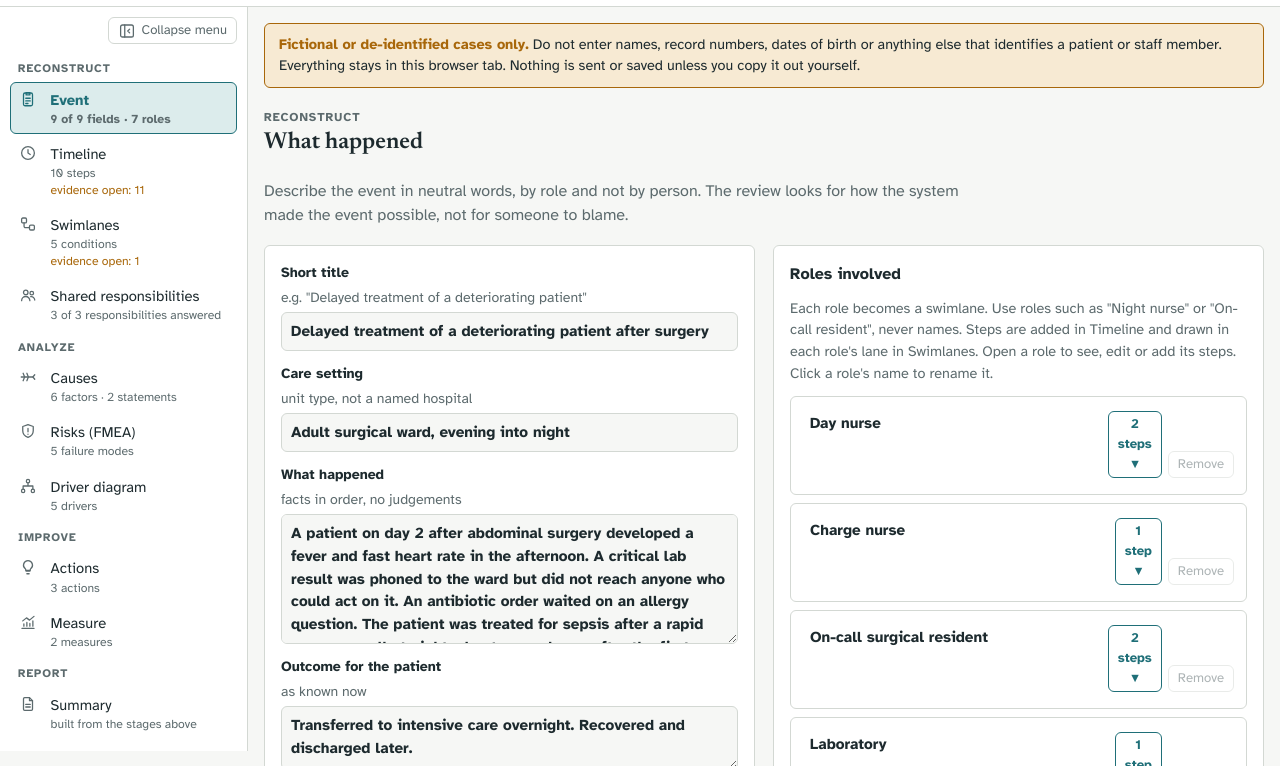
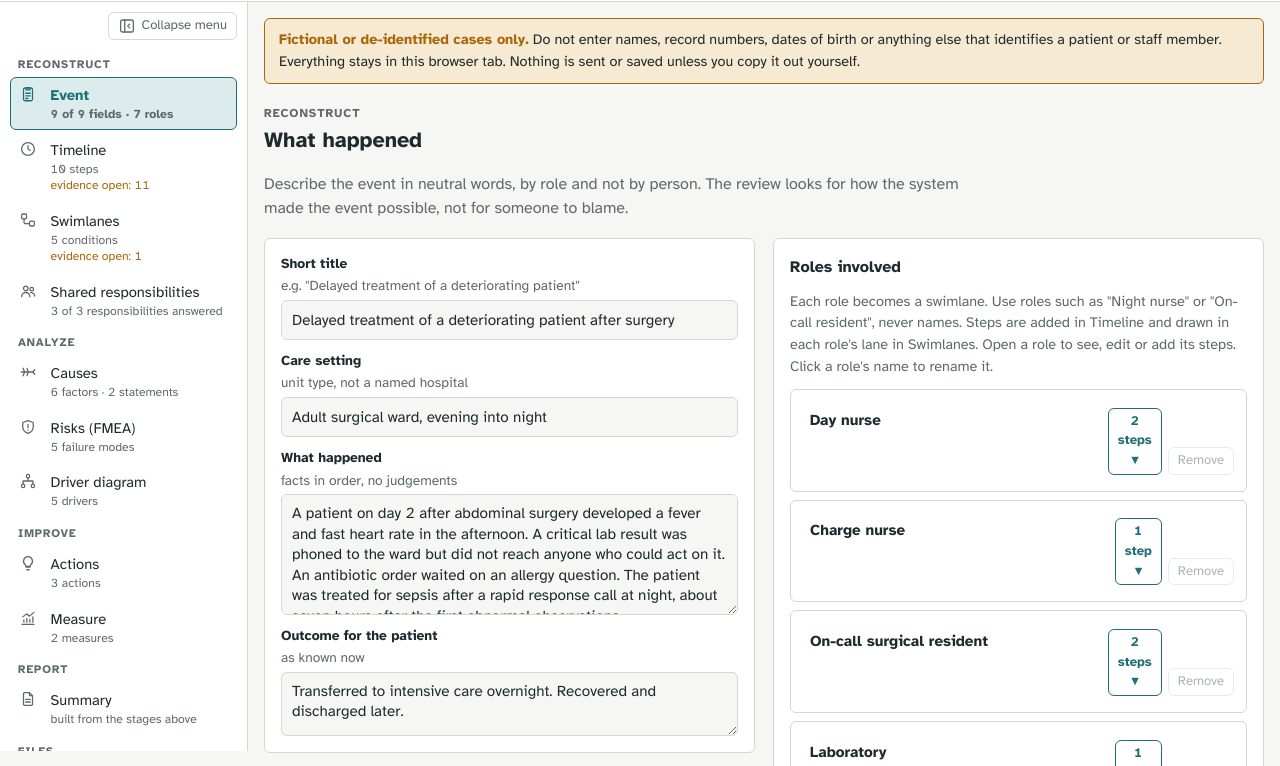
Before and after one commit to Keheilan/safety_review, a plain HTML site: page index.html in a window 1280 px wide. Shown: the part 49-815 px from the top of the page. Drawn offline with Linux system fonts and the light colour scheme.

Commit message:
Calmer typography: one typeface, regular-weight form text
- Atkinson Hyperlegible for everything; the serif and monospace fonts are
  removed (tabular figures keep numbers aligned)
- Inputs and selects no longer inherit bold from their labels; one control
  height; a quiet select arrow
- Stage headings draw no focus box over the label above them
- Condition chips no longer pick up the dashed trace-panel style
- Smaller chip radius; report list indentation fixed

Co-Authored-By: Claude Opus 5.5 <noreply@anthropic.com>

```diff
--- a/fonts/fonts.css
+++ b/fonts/fonts.css
@@ -1,5 +1,5 @@
 /* Fonts served from this site, so the page never contacts a font service.
-   Atkinson Hyperlegible, IBM Plex Mono and Newsreader are licensed under the SIL Open Font License 1.1; see the OFL-*.txt files in this folder. */
+   Atkinson Hyperlegible is licensed under the SIL Open Font License 1.1; see OFL-atkinsonhyperlegible.txt in this folder. */
 /* Atkinson Hyperlegible 400 italic, latin-ext */
 @font-face {
   font-family: 'Atkinson Hyperlegible';
@@ -59,83 +59,3 @@
   src: url(atkinson-hyperlegible-700-latin.woff2) format('woff2');
   unicode-range: U+0000-00FF, U+0131, U+0152-0153, U+02BB-02BC, U+02C6, U+02DA, U+02DC, U+0304, U+0308, U+0329, U+2000-206F, U+20AC, U+2122, U+2191, U+2193, U+2212, U+2215, U+FEFF, U+FFFD;
 }
-
-/* IBM Plex Mono 400 normal, latin-ext */
-@font-face {
-  font-family: 'IBM Plex Mono';
-  font-style: normal;
-  font-weight: 400;
-  font-display: swap;
-  src: url(ibm-plex-mono-400-latin-ext.woff2) format('woff2');
-  unicode-range: U+0100-02BA, U+02BD-02C5, U+02C7-02CC, U+02CE-02D7, U+02DD-02FF, U+0304, U+0308, U+0329, U+1D00-1DBF, U+1E00-1E9F, U+1EF2-1EFF, U+2020, U+20A0-20AB, U+20AD-20C4, U+2113, U+2C60-2C7F, U+A720-A7FF;
-}
-
-/* IBM Plex Mono 400 normal, latin */
-@font-face {
-  font-family: 'IBM Plex Mono';
-  font-style: normal;
-  font-weight: 400;
-  font-display: swap;
-  src: url(ibm-plex-mono-400-latin.woff2) format('woff2');
-  unicode-range: U+0000-00FF, U+0131, U+0152-0153, U+02BB-02BC, U+02C6, U+02DA, U+02DC, U+0304, U+0308, U+0329, U+2000-206F, U+20AC, U+2122, U+2191, U+2193, U+2212, U+2215, U+FEFF, U+FFFD;
-}
-
-/* IBM Plex Mono 500 normal, latin-ext */
-@font-face {
-  font-family: 'IBM Plex Mono';
-  font-style: normal;
-  font-weight: 500;
-  font-display: swap;
-  src: url(ibm-plex-mono-500-latin-ext.woff2) format('woff2');
-  unicode-range: U+0100-02BA, U+02BD-02C5, U+02C7-02CC, U+02CE-02D7, U+02DD-02FF, U+0304, U+0308, U+0329, U+1D00-1DBF, U+1E00-1E9F, U+1EF2-1EFF, U+2020, U+20A0-20AB, U+20AD-20C4, U+2113, U+2C60-2C7F, U+A720-A7FF;
-}
-
-/* IBM Plex Mono 500 normal, latin */
-@font-face {
-  font-family: 'IBM Plex Mono';
-  font-style: normal;
-  font-weight: 500;
-  font-display: swap;
-  src: url(ibm-plex-mono-500-latin.woff2) format('woff2');
-  unicode-range: U+0000-00FF, U+0131, U+0152-0153, U+02BB-02BC, U+02C6, U+02DA, U+02DC, U+0304, U+0308, U+0329, U+2000-206F, U+20AC, U+2122, U+2191, U+2193, U+2212, U+2215, U+FEFF, U+FFFD;
-}
-
-/* Newsreader 500 normal, latin-ext */
-@font-face {
-  font-family: 'Newsreader';
-  font-style: normal;
-  font-weight: 500;
-  font-display: swap;
-  src: url(newsreader-variable-latin-ext.woff2) format('woff2');
-  unicode-range: U+0100-02BA, U+02BD-02C5, U+02C7-02CC, U+02CE-02D7, U+02DD-02FF, U+0304, U+0308, U+0329, U+1D00-1DBF, U+1E00-1E9F, U+1EF2-1EFF, U+2020, U+20A0-20AB, U+20AD-20C4, U+2113, U+2C60-2C7F, U+A720-A7FF;
-}
-
-/* Newsreader 500 normal, latin */
-@font-face {
-  font-family: 'Newsreader';
-  font-style: normal;
-  font-weight: 500;
-  font-display: swap;
-  src: url(newsreader-variable-latin.woff2) format('woff2');
-  unicode-range: U+0000-00FF, U+0131, U+0152-0153, U+02BB-02BC, U+02C6, U+02DA, U+02DC, U+0304, U+0308, U+0329, U+2000-206F, U+20AC, U+2122, U+2191, U+2193, U+2212, U+2215, U+FEFF, U+FFFD;
-}
-
-/* Newsreader 600 normal, latin-ext */
-@font-face {
-  font-family: 'Newsreader';
-  font-style: normal;
-  font-weight: 600;
-  font-display: swap;
-  src: url(newsreader-variable-latin-ext.woff2) format('woff2');
-  unicode-range: U+0100-02BA, U+02BD-02C5, U+02C7-02CC, U+02CE-02D7, U+02DD-02FF, U+0304, U+0308, U+0329, U+1D00-1DBF, U+1E00-1E9F, U+1EF2-1EFF, U+2020, U+20A0-20AB, U+20AD-20C4, U+2113, U+2C60-2C7F, U+A720-A7FF;
-}
-
-/* Newsreader 600 normal, latin */
-@font-face {
-  font-family: 'Newsreader';
-  font-style: normal;
-  font-weight: 600;
-  font-display: swap;
-  src: url(newsreader-variable-latin.woff2) format('woff2');
-  unicode-range: U+0000-00FF, U+0131, U+0152-0153, U+02BB-02BC, U+02C6, U+02DA, U+02DC, U+0304, U+0308, U+0329, U+2000-206F, U+20AC, U+2122, U+2191, U+2193, U+2212, U+2215, U+FEFF, U+FFFD;
-}
--- a/index.html
+++ b/index.html
@@ -29,8 +29,8 @@
   --lane-a: #f2f4f1;
   --lane-b: #e9ece8;
   --f-body: "Atkinson Hyperlegible", "Segoe UI", system-ui, sans-serif;
-  --f-head: "Newsreader", Georgia, "Times New Roman", serif;
-  --f-mono: "IBM Plex Mono", ui-monospace, Menlo, Consolas, monospace;
+  --f-head: var(--f-body);
+  --f-mono: var(--f-body);
   --r: 6px;
 }
 @media (prefers-color-scheme: dark) { :root:not([data-theme="light"]) {
@@ -46,15 +46,15 @@
 html, body { margin: 0; }
 img { max-width: 100%; }
 [hidden] { display: none !important; }
-body { background: var(--bg); color: var(--ink); font-family: var(--f-body); font-size: 16px; line-height: 1.5; }
+body { background: var(--bg); color: var(--ink); font-family: var(--f-body); font-size: 16px; line-height: 1.5; font-variant-numeric: tabular-nums; -webkit-font-smoothing: antialiased; }
 body::before { content: ""; position: fixed; inset: 0 0 auto; height: env(safe-area-inset-top, 0px); z-index: 10; background: var(--surface); }
 .wrap { max-width: 1180px; margin: 0 auto; padding-left: max(16px, env(safe-area-inset-left, 0px)); padding-right: max(16px, env(safe-area-inset-right, 0px)); }
 header.top { position: sticky; top: env(safe-area-inset-top, 0px); z-index: 20; background: var(--surface); border-bottom: 1px solid var(--line); }
 .top-row { display: flex; align-items: center; gap: 8px 16px; padding: 10px max(16px, env(safe-area-inset-right, 0px)) 10px max(16px, env(safe-area-inset-left, 0px)); }
 .top-row h1 { flex: 1 1 auto; min-width: 0; }
 .top-tools { flex-wrap: nowrap; align-items: center; gap: 8px; }
-h1 { font-family: var(--f-head); font-weight: 600; font-size: 1.45rem; margin: 0; letter-spacing: -0.01em; }
-h1 small { font-family: var(--f-body); font-weight: 400; font-size: 0.88rem; color: var(--muted); margin-left: 8px; letter-spacing: 0; }
+h1 { font-weight: 700; font-size: 1.2rem; margin: 0; }
+h1 small { font-weight: 400; font-size: 0.88rem; color: var(--muted); margin-left: 10px; }
 a.btn.small { font-size: .85rem; padding: 4px 12px; }
 .skip { position: absolute; left: 8px; top: -60px; z-index: 50; background: var(--accent); color: var(--surface); padding: 8px 14px; border-radius: var(--r); font-weight: 700; text-decoration: none; }
 .skip:focus { top: 8px; }
@@ -114,7 +114,7 @@ a.rec { color: var(--accent); text-decoration: underline; text-underline-offset:
 .notice b { color: var(--assume); }
 main { padding-block: 16px 64px; }
 section.stage { display: grid; gap: 18px; }
-h2 { font-family: var(--f-head); font-weight: 600; font-size: 1.45rem; margin: 0; text-wrap: balance; }
+h2 { font-weight: 700; font-size: 1.35rem; line-height: 1.3; margin: 0; text-wrap: balance; }
 h3 { font-size: 1rem; margin: 0; }
 p { margin: 0; }
 .lede { color: var(--muted); max-width: 68ch; }
@@ -122,9 +122,12 @@ p { margin: 0; }
 .panel { background: var(--surface); border: 1px solid var(--line); border-radius: var(--r); padding: 16px; display: grid; gap: 12px; min-width: 0; }
 .cols { display: grid; grid-template-columns: repeat(auto-fit, minmax(min(300px, 100%), 1fr)); gap: 18px; align-items: start; }
 .cols > * { min-width: 0; }
-label { display: grid; gap: 4px; font-size: 0.88rem; font-weight: 700; }
+label { display: grid; gap: 4px; font-size: 0.86rem; font-weight: 700; line-height: 1.35; }
 label .hint { font-weight: 400; color: var(--muted); }
-input, select, textarea { font: inherit; font-size: 0.95rem; color: var(--ink); background: var(--bg); border: 1px solid var(--line); border-radius: var(--r); padding: 7px 9px; width: 100%; min-width: 0; }
+input, select, textarea { font: inherit; font-weight: 400; font-size: 0.95rem; color: var(--ink); background: var(--bg); border: 1px solid var(--line); border-radius: var(--r); padding: 8px 10px; width: 100%; min-width: 0; min-height: 40px; }
+select { -webkit-appearance: none; appearance: none; padding-right: 30px; text-overflow: ellipsis; background-image: linear-gradient(45deg, transparent 50%, var(--muted) 50%), linear-gradient(135deg, var(--muted) 50%, transparent 50%); background-position: calc(100% - 16px) 52%, calc(100% - 11px) 52%; background-size: 5px 5px, 5px 5px; background-repeat: no-repeat; }
+input[type="checkbox"], input[type="radio"] { min-height: 0; }
+input[type="time"] { line-height: 1.2; }
 textarea { min-height: 64px; resize: vertical; }
 input:focus-visible, select:focus-visible, textarea:focus-visible, button:focus-visible, a:focus-visible, .step-dot:focus-visible { outline: 2px solid var(--accent); outline-offset: 2px; }
 .row { display: flex; flex-wrap: wrap; gap: 10px; align-items: end; }
@@ -136,7 +139,7 @@ button.quiet { background: transparent; color: var(--muted); border-color: var(-
 button.danger { background: transparent; color: var(--gap); border-color: var(--gap); }
 button.small { font-size: 0.82rem; padding: 3px 9px; }
 .chips { display: flex; flex-wrap: wrap; gap: 6px; }
-.chip { display: inline-flex; align-items: center; gap: 6px; font-size: 0.8rem; border-radius: 999px; padding: 2px 10px; border: 1px solid var(--line); background: var(--sunk); white-space: normal; max-width: 100%; }
+.chip { display: inline-flex; align-items: center; gap: 6px; font-size: 0.8rem; line-height: 1.4; border-radius: 6px; padding: 2px 8px; border: 1px solid var(--line); background: var(--sunk); white-space: normal; max-width: 100%; }
 .chip.assume { background: var(--assume-soft); border-color: var(--assume); color: var(--assume); }
 .chip.gap { background: var(--gap-soft); border-color: var(--gap); color: var(--gap); }
 .chip.ok { background: var(--ok-soft); border-color: var(--ok); color: var(--ok); }
@@ -154,7 +157,7 @@ ul.plain { list-style: none; padding: 0; margin: 0; display: grid; gap: 8px; }
 .belief.checked { border-left-color: var(--ok); }
 .summary-grid { display: grid; grid-template-columns: repeat(auto-fit, minmax(min(170px, 100%), 1fr)); gap: 12px; }
 .tally { border: 1px solid var(--line); border-radius: var(--r); padding: 10px 12px; background: var(--surface); display: grid; gap: 2px; }
-.tally .n { font-family: var(--f-mono); font-size: 1.6rem; line-height: 1.1; }
+.tally .n { font-size: 1.5rem; font-weight: 700; line-height: 1.1; }
 .tally.assume .n { color: var(--assume); } .tally.gap .n { color: var(--gap); } .tally.accent .n { color: var(--accent); } .tally.trace .n { color: var(--trace); }
 .tally .k { font-size: 0.85rem; color: var(--muted); }
 
@@ -191,7 +194,7 @@ table.duty td:first-child { min-width: 180px; }
 .lint { font-size: 0.85rem; display: grid; gap: 4px; }
 .lint .warn { color: var(--assume); }
 .lint .pass { color: var(--ok); }
-.statement { font-family: var(--f-head); font-size: 1.05rem; }
+.statement { font-size: 1rem; }
 
 /* actions */
 .strength { display: grid; grid-template-columns: repeat(auto-fit, minmax(min(220px, 100%), 1fr)); gap: 12px; }
@@ -208,9 +211,9 @@ fieldset.picks legend { font-size: .88rem; font-weight: 700; padding: 0 4px; }
 .pick-list label { display: flex; gap: 8px; align-items: flex-start; font-weight: 400; font-size: .88rem; }
 .pick-list input { width: auto; margin-top: 3px; }
 .pick-list .grp { font-size: .75rem; text-transform: uppercase; letter-spacing: .06em; color: var(--muted); font-weight: 700; margin-top: 4px; }
-.rpn { font-family: var(--f-mono); font-weight: 500; }
-.trace { font-size: .85rem; border-top: 1px dashed var(--line); padding-top: 6px; display: grid; gap: 4px; }
-.trace b { font-weight: 700; }
+.rpn { font-weight: 700; }
+.trace:not(.chip) { font-size: .85rem; border-top: 1px solid var(--line); padding-top: 6px; display: grid; gap: 4px; }
+.trace:not(.chip) b { font-weight: 700; }
 /* conditions */
 .chip.trace { background: var(--trace-soft); border-color: var(--trace); color: var(--trace); }
 details.more { border: 1px dashed var(--line); border-radius: var(--r); padding: 6px 10px; }
@@ -228,8 +231,9 @@ details.more[open] { display: grid; gap: 10px; padding-bottom: 10px; }
 .adds h3, .adds h2 { color: var(--trace); margin: 0; }
 .adds .why { font-size: .88rem; color: var(--muted); }
 .adds ul { list-style: none; padding: 0; margin: 0; display: grid; gap: 10px; }
-.adds li { display: grid; grid-template-columns: 3.2rem 1fr; gap: 10px; align-items: start; }
-.adds .n { font-family: var(--f-mono); font-size: 1.6rem; line-height: 1; color: var(--trace); text-align: right; }
+.adds li { display: grid; grid-template-columns: 2.2rem 1fr; gap: 10px; align-items: start; }
+.report .adds ul { padding-left: 0; }
+.adds .n { font-size: 1.5rem; font-weight: 700; line-height: 1; color: var(--trace); text-align: right; }
 .adds .t { font-weight: 700; }
 .adds .d { font-size: .88rem; color: var(--muted); }
 .adds a { color: inherit; text-decoration: none; }
@@ -240,7 +244,7 @@ details.more[open] { display: grid; gap: 10px; padding-bottom: 10px; }
 
 /* summary report */
 .report { background: var(--surface); border: 1px solid var(--line); border-radius: 12px; padding: clamp(18px, 4vw, 40px); display: grid; gap: 22px; max-width: 860px; }
-.report h1 { font-family: var(--f-head); font-size: clamp(1.5rem, 3vw, 2rem); margin: 0; }
+.report h1 { font-size: clamp(1.35rem, 3vw, 1.75rem); line-height: 1.25; margin: 0; }
 .report .sub { color: var(--muted); }
 .report h2 { font-family: var(--f-body); font-size: 1.1rem; font-weight: 700; margin: 0 0 8px; }
 .report p { max-width: 70ch; }
@@ -253,7 +257,7 @@ details.more[open] { display: grid; gap: 10px; padding-bottom: 10px; }
 .report .tiles { display: grid; grid-template-columns: repeat(auto-fit, minmax(min(160px, 100%), 1fr)); gap: 12px; }
 .report .tile { border: 1px solid var(--line); border-radius: 10px; padding: 12px 14px; display: grid; gap: 2px; }
 .report .tile .k { font-size: .82rem; color: var(--muted); }
-.report .tile .v { font-family: var(--f-mono); font-size: 1.7rem; line-height: 1.15; }
+.report .tile .v { font-size: 1.6rem; font-weight: 700; line-height: 1.15; }
 .report .tile.goal .v { color: var(--ok); }
 .report ul, .report ol { margin: 0; padding-left: 20px; display: grid; gap: 6px; }
 .report .flag { color: var(--gap); font-weight: 700; }
@@ -270,8 +274,8 @@ footer { border-top: 1px solid var(--line); padding-block: 20px 40px; color: var
 footer p + p { margin-top: 6px; }
 a { color: var(--accent); }
 @media (prefers-reduced-motion: no-preference) { .item, nav.stages a { transition: border-color .15s, background-color .15s; } }
-h2[tabindex]:focus { outline: none; }
-h2[tabindex]:focus-visible { outline: 2px solid var(--accent); outline-offset: 4px; }
+h2[tabindex]:focus, h2[tabindex]:focus-visible { outline: none; }
+section.stage > div:first-child > .eyebrow { margin-bottom: 4px; }
 </style>
 </head>
 <body>
@@ -657,7 +661,7 @@ h2[tabindex]:focus-visible { outline: 2px solid var(--accent); outline-offset: 4
 <!-- 10 SUMMARY -->
 <section class="stage" id="s-summary" data-stage="summary" hidden>
   <div class="row" style="justify-content:space-between;align-items:center">
-    <h2 tabindex="-1" class="eyebrow" style="font-family:var(--f-body);font-size:.75rem">Report</h2>
+    <h2 tabindex="-1" class="eyebrow" style="font-size:.75rem">Report</h2>
     <div class="row" style="gap:8px"><button type="button" class="ghost small" id="sum-copy">Copy summary</button><button type="button" class="ghost small" id="sum-print" hidden>Print or save as PDF</button></div>
   </div>
   <p id="sum-msg" class="muted" aria-live="polite" style="font-size:.85rem"></p>
@@ -1245,7 +1249,7 @@ function renderLanes() {
     if (s.kind === "decision") { const r = isSel ? 13 : 12; svg += '<polygon points="' + cx + "," + (cy - r) + " " + (cx + r) + "," + cy + " " + cx + "," + (cy + r) + " " + (cx - r) + "," + cy + '" fill="' + C.accent + stroke; }
     else if (s.kind === "start" || s.kind === "end") svg += '<rect x="' + (cx - 14) + '" y="' + (cy - 9) + '" width="28" height="18" rx="9" fill="' + C.accent + stroke;
     else svg += '<circle cx="' + cx + '" cy="' + cy + '" r="' + (isSel ? 10 : 9) + '" fill="' + C.accent + stroke;
-    svg += '<text x="' + cx + '" y="' + (cy + 3.8) + '" text-anchor="middle" style="font-family:var(--f-mono);font-size:10.5px;font-weight:500" fill="' + C.surface + '">' + (i + 1) + "</text>";
+    svg += '<text x="' + cx + '" y="' + (cy + 3.8) + '" text-anchor="middle" style="font-size:10.5px;font-weight:700" fill="' + C.surface + '">' + (i + 1) + "</text>";
     svg += "<title>" + esc((i + 1) + ". " + fmtTime(s.t) + " " + roleName(s.role) + ": " + s.what) + "</title></g>";
   });
   svg += "</svg>";
```
Also changed, not shown: fonts/OFL-ibmplexmono.txt (deleted), fonts/OFL-newsreader.txt (deleted), fonts/ibm-plex-mono-400-latin-ext.woff2 (deleted), fonts/ibm-plex-mono-400-latin.woff2 (deleted), fonts/ibm-plex-mono-500-latin-ext.woff2 (deleted), fonts/ibm-plex-mono-500-latin.woff2 (deleted), fonts/newsreader-variable-latin-ext.woff2 (deleted), fonts/newsreader-variable-latin.woff2 (deleted), 2 other files.
